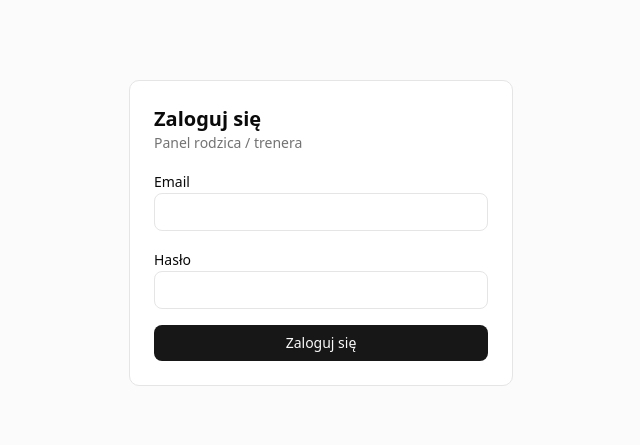
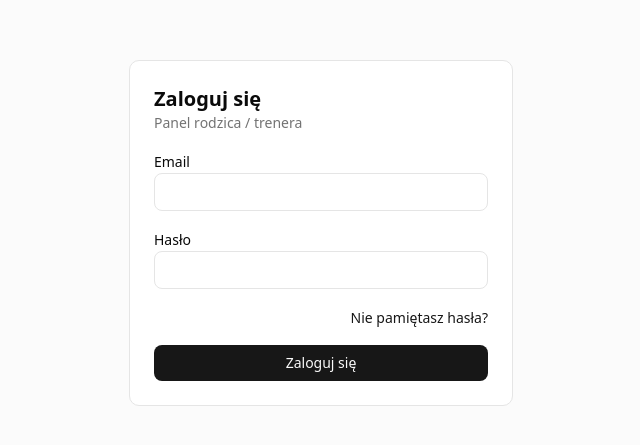
Before and after one commit to adrianlenartowicz/athletic-performance-tracker, a Next.js app: page /login in a window 1280 px wide. Shown: the part 167-612 px from the top of the page, without its empty margins (319-959 px from the left). Built offline with nearby package versions, Linux system fonts and the light colour scheme.

Commit message:
Add link to reset password on login page

```diff
--- a/app/login/page.tsx
+++ b/app/login/page.tsx
@@ -81,6 +81,15 @@ export default function LoginPage() {
 
         {error && <p className="text-sm text-destructive">{error}</p>}
 
+        <div className="text-right">
+          <a
+            href="/reset-password"
+            className="text-sm text-primary underline-offset-4 hover:underline"
+          >
+            Nie pamiętasz hasła?
+          </a>
+        </div>
+
         <button
           type="submit"
           disabled={loading}
```
